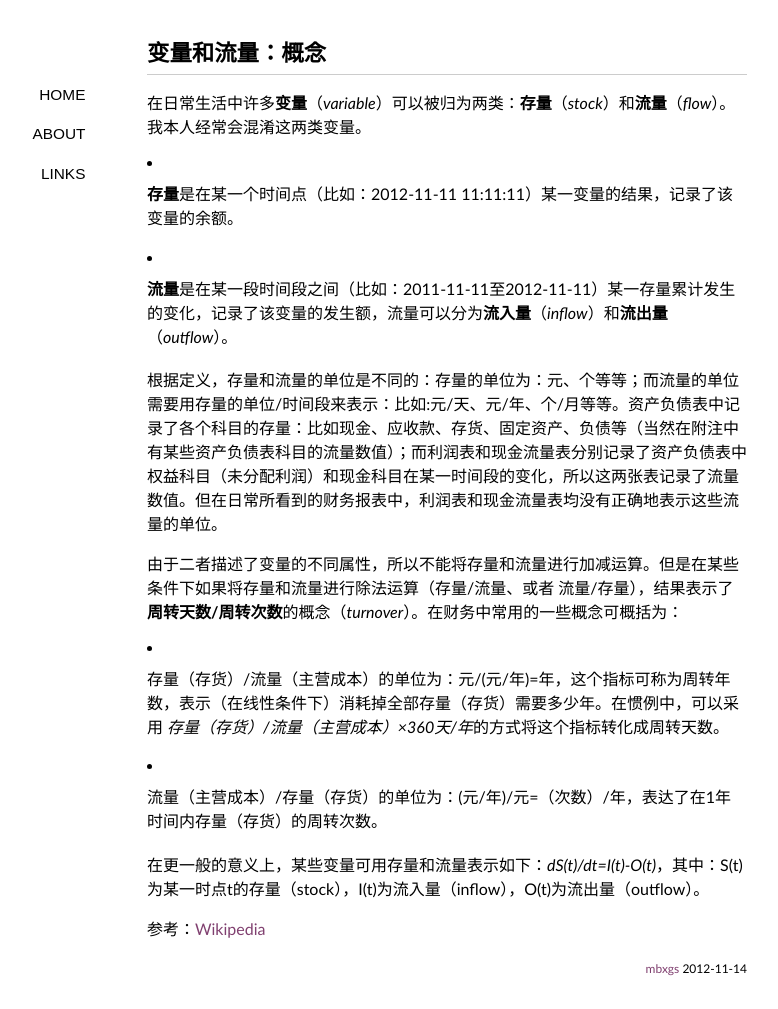
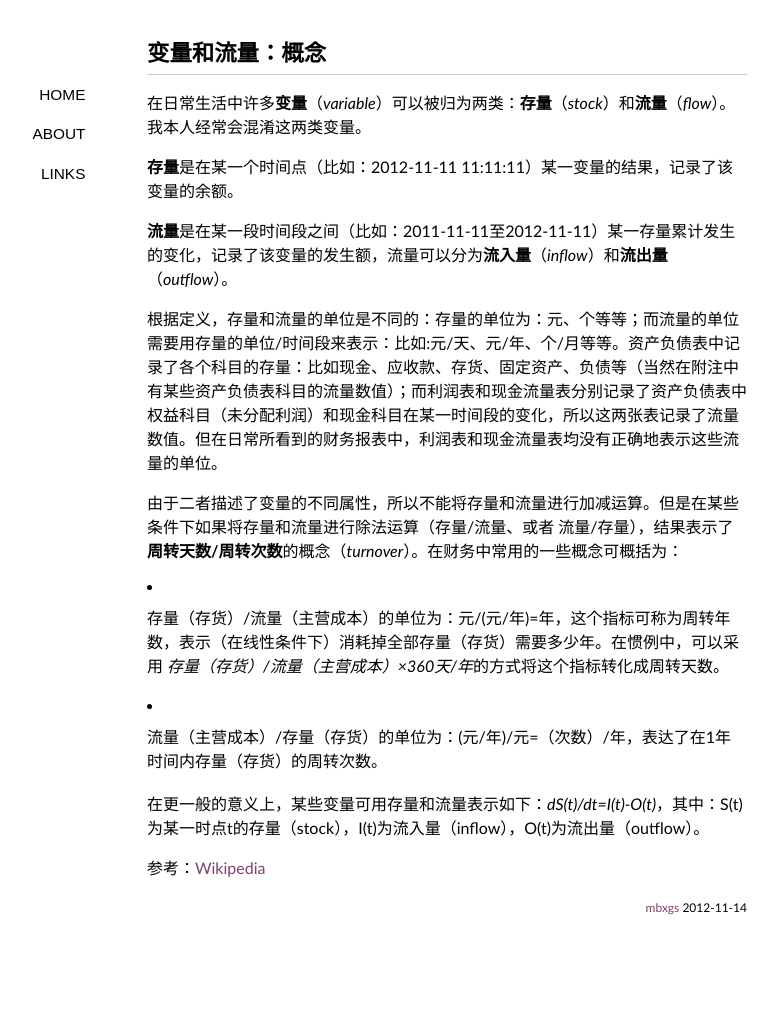
Before and after one commit to med0/blog, a Jekyll site: the page built from _posts/2012-11-14-stocks-and-flows.md, in a window 1280 px wide. Shown: the whole page, without its empty margins (193-971 px from the left). Built offline with Jekyll 4.4.1, drawn with Linux system fonts in a browser that asks for light colours; some web fonts are replaced; Markdown is read by kramdown in place of the engine named in the settings; after the commit the page ends 948 px from its top, so only the background shows below that.

```diff
--- a/_posts/2012-11-14-stocks-and-flows.md
+++ b/_posts/2012-11-14-stocks-and-flows.md
@@ -5,9 +5,9 @@ title: 变量和流量：概念
 
 在日常生活中许多**变量**（*variable*）可以被归为两类：**存量**（*stock*）和**流量**（*flow*）。我本人经常会混淆这两类变量。
 
-- **存量**是在某一个时间点（比如：2012-11-11 11:11:11）某一变量的结果，记录了该变量的余额。
+**存量**是在某一个时间点（比如：2012-11-11 11:11:11）某一变量的结果，记录了该变量的余额。
 
-- **流量**是在某一段时间段之间（比如：2011-11-11至2012-11-11）某一存量累计发生的变化，记录了该变量的发生额，流量可以分为**流入量**（*inflow*）和**流出量**（*outflow*）。
+**流量**是在某一段时间段之间（比如：2011-11-11至2012-11-11）某一存量累计发生的变化，记录了该变量的发生额，流量可以分为**流入量**（*inflow*）和**流出量**（*outflow*）。
 
 根据定义，存量和流量的单位是不同的：存量的单位为：元、个等等；而流量的单位需要用存量的单位/时间段来表示：比如:元/天、元/年、个/月等等。资产负债表中记录了各个科目的存量：比如现金、应收款、存货、固定资产、负债等（当然在附注中有某些资产负债表科目的流量数值）；而利润表和现金流量表分别记录了资产负债表中权益科目（未分配利润）和现金科目在某一时间段的变化，所以这两张表记录了流量数值。但在日常所看到的财务报表中，利润表和现金流量表均没有正确地表示这些流量的单位。
 
```
